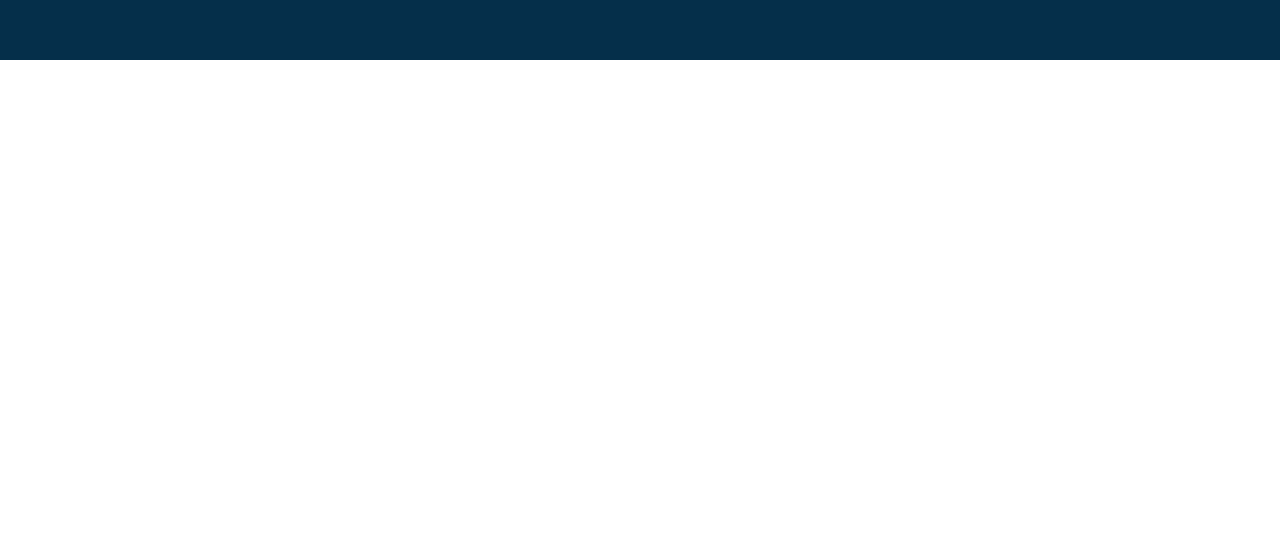
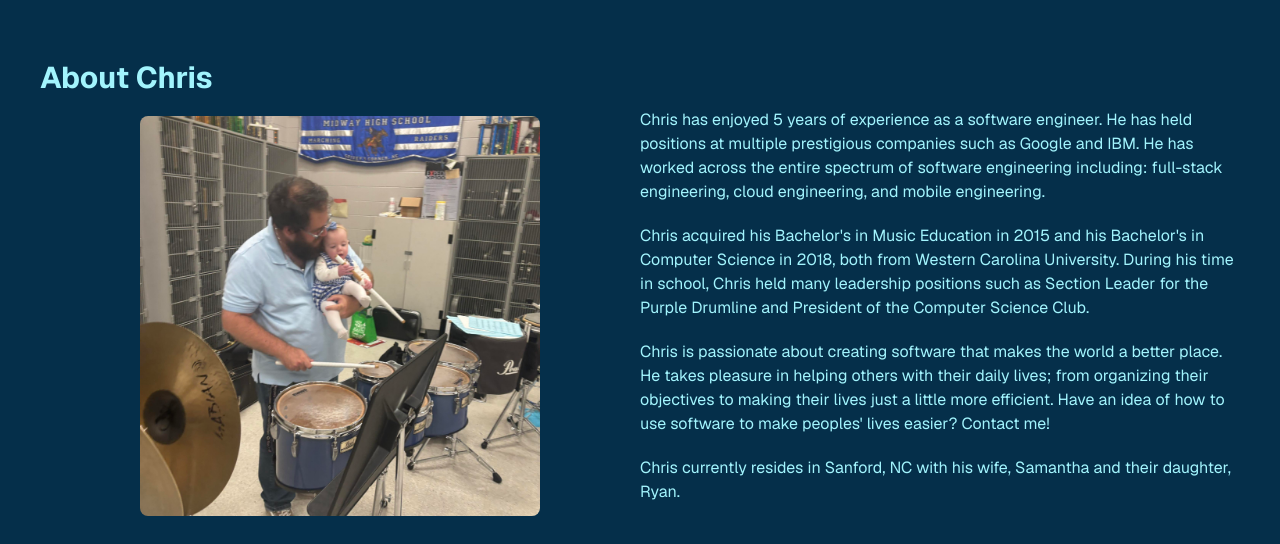
Before and after one commit to chriswolfdesign/chriswolfdesign-website, a Next.js app: page / in a window 1280 px wide. Shown: the part 740-1284 px from the top of the page. Before the commit the page ends 800 px from the top, so only its background shows below. Built offline with nearby package versions, Linux system fonts and the light colour scheme.

Commit message:
Adds about section

```diff
--- /dev/null
+++ b/src/app/about.tsx
@@ -0,0 +1,49 @@
+import Image from "next/image";
+
+export default function About() {
+  return (
+    <div className="pl-10 pb-5 pr-10">
+      <h1 id="about-tag" className="font-bold text-3xl">
+        About Chris
+      </h1>
+      <div className="md:flex m-auto mt-3">
+        <div className="min-w-1/2 flex items-center justify-center">
+          <Image
+            src="/about_photo.jpg"
+            alt="Picture of Chris"
+            className="rounded-lg"
+            width={400}
+            height={400}
+          />
+        </div>
+        <div className="min-w-1/2">
+          <p className="mb-5">
+            Chris has enjoyed 5 years of experience as a software engineer. He
+            has held positions at multiple prestigious companies such as Google
+            and IBM. He has worked across the entire spectrum of software
+            engineering including: full-stack engineering, cloud engineering,
+            and mobile engineering.
+          </p>
+          <p className="mb-5">
+            Chris acquired his Bachelor&apos;s in Music Education in 2015 and
+            his Bachelor&apos;s in Computer Science in 2018, both from Western
+            Carolina University. During his time in school, Chris held many
+            leadership positions such as Section Leader for the Purple Drumline
+            and President of the Computer Science Club.
+          </p>
+          <p className="mb-5">
+            Chris is passionate about creating software that makes the world a
+            better place. He takes pleasure in helping others with their daily
+            lives; from organizing their objectives to making their lives just a
+            little more efficient. Have an idea of how to use software to make
+            peoples&apos; lives easier? Contact me!
+          </p>
+          <p className="mb-5">
+            Chris currently resides in Sanford, NC with his wife, Samantha and
+            their daughter, Ryan.
+          </p>
+        </div>
+      </div>
+    </div>
+  );
+}
--- a/src/app/components/welcome.tsx
+++ b/src/app/components/welcome.tsx
@@ -1,5 +1,4 @@
 import Link from "next/link";
-import React from "react";
 import { FaGithub, FaLinkedin } from "react-icons/fa";
 
 export default function Welcome() {
--- a/src/app/page.tsx
+++ b/src/app/page.tsx
@@ -1,9 +1,13 @@
+import About from "./about";
 import Welcome from "./components/welcome";
 
 export default function Home() {
   return (
-    <div className="flex min-h-screen items-center justify-center font-sans bg-sky-950 text-cyan-200">
-      <Welcome />
+    <div className="items-center justify-center font-sans bg-sky-950 text-cyan-200">
+      <div className="flex min-h-screen items-center justify-center">
+        <Welcome />
+      </div>
+      <About />
     </div>
   );
 }
```
Also changed, not shown: public/about_photo.jpg (added).
